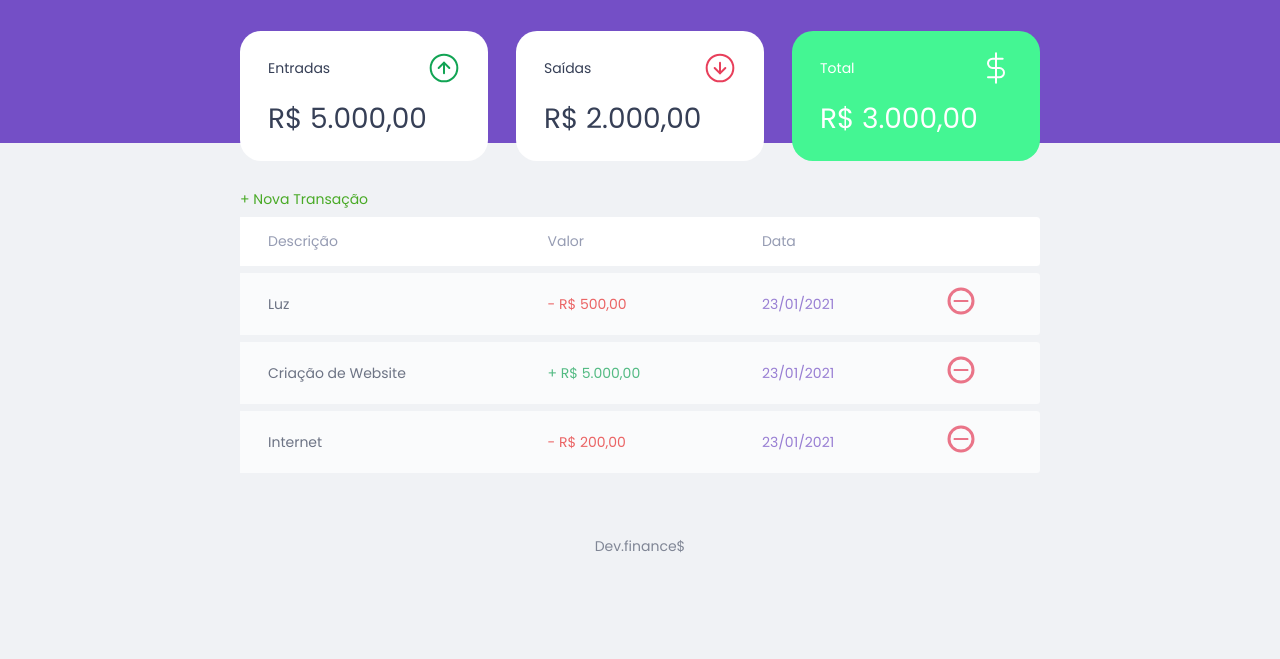
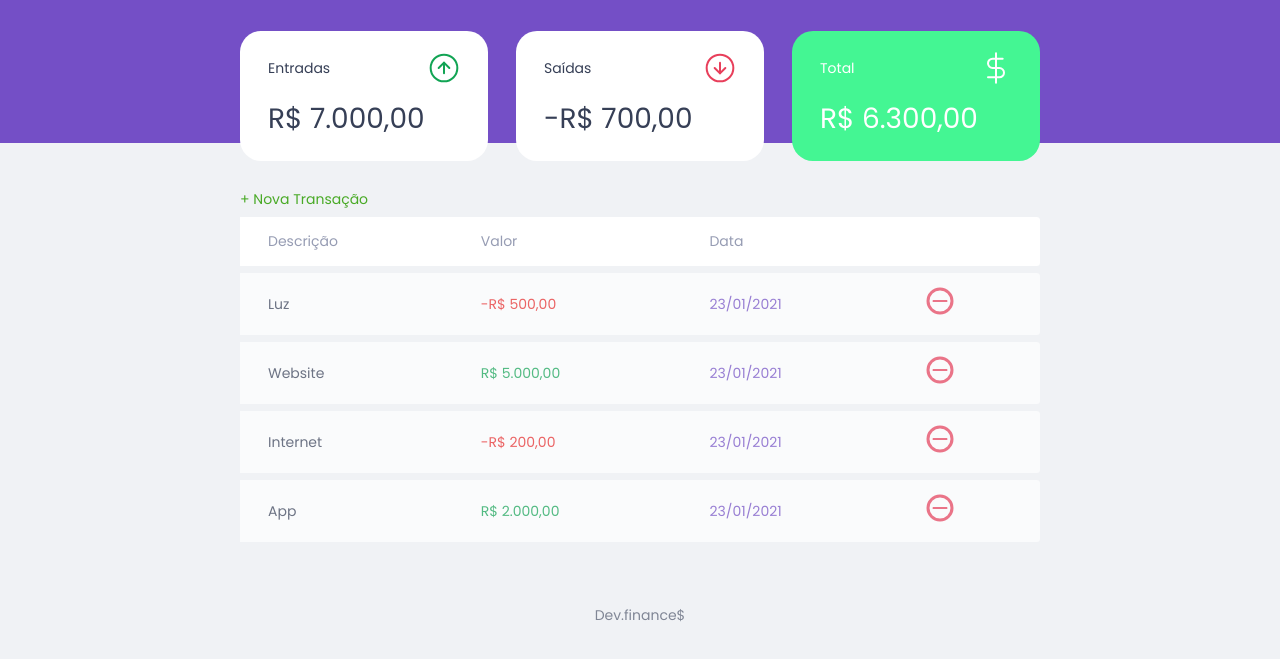
Before and after one commit to Lipekline/maratona-discover, a plain HTML site: page index.html in a window 1280 px wide. Shown: the part 55-714 px from the top of the page. Drawn offline with Linux system fonts and the light colour scheme.

Commit message:
javascript

```diff
--- a/index.html
+++ b/index.html
@@ -28,7 +28,7 @@
                     <span>Entradas</span>
                     <img src="./assets/income.svg" alt="imagem de entradas">
                 </h3>
-                <p>R$ 5.000,00</p>
+                <p id="incomeDisplay">R$ 5.000,00</p>
             </div>
 
             <div class="card">
@@ -36,14 +36,14 @@
                     <span>Saídas</span>
                     <img src="./assets/expense.svg" alt="imagem de saidas">
                 </h3>
-                <p>R$ 2.000,00</p>
+                <p id="expenseDisplay">R$ 2.000,00</p>
             </div>
             <div class="card total">
                 <h3>
                     <span>Total</span>
                     <img src="./assets/total.svg" alt="imagem do total">
                 </h3>
-                <p>R$ 3.000,00</p>
+                <p id="totalDisplay">R$ 3.000,00</p>
             </div>
 
         </section>
@@ -63,30 +63,7 @@
                     </tr>
                 </thead>
                 <tbody>
-                    <tr>
-                        <td class="description">Luz</td>
-                        <td class="expense">- R$ 500,00</td>
-                        <td class="date">23/01/2021</td>
-                        <td>
-                            <img src="./assets/minus.svg" alt="remover transação">
-                        </td>
-                    </tr>
-                    <tr>
-                        <td class="description">Criação de Website</td>
-                        <td class="income">+ R$ 5.000,00</td>
-                        <td class="date">23/01/2021</td>
-                        <td>
-                            <img src="./assets/minus.svg" alt="remover transação">
-                        </td>
-                    </tr>
-                    <tr>
-                        <td class="description">Internet</td>
-                        <td class="expense">- R$ 200,00</td>
-                        <td class="date">23/01/2021</td>
-                        <td>
-                            <img src="./assets/minus.svg" alt="remover transação">
-                        </td>
-                    </tr>
+
                 </tbody>
             </table>
         </section>
@@ -129,25 +106,9 @@
         <p>Dev.finance$</p>
     </footer>
 
-<script>
+<script src="./scripts.js">
 
-    const Modal = {
-        open(){
-            //abrir modal
-            // adicionar class active ao modal
-        document.querySelector('.modal-overlay')
-        .classList.add('active')
-        },
-        close(){
 
-            //fechar modal
-            // remover o class active do modaL
-
-        document.querySelector('.modal-overlay')
-        .classList.remove('active')
-
-        }
-    }
 </script>
 </body>
 
--- /dev/null
+++ b/scripts.js
@@ -0,0 +1,181 @@
+const Modal = {
+    open(){
+        //abrir modal
+        // adicionar class active ao modal
+    document.querySelector('.modal-overlay')
+    .classList.add('active')
+    },
+    close(){
+
+        //fechar modal
+        // remover o class active do modaL
+
+    document.querySelector('.modal-overlay')
+    .classList.remove('active')
+
+    }
+}
+
+const transactions = [
+    {
+    id: 1,
+    description: 'Luz',
+    amount: -50000,
+    date: '23/01/2021'
+    },
+    {
+    id: 2,
+    description: 'Website',
+    amount: 500000,
+    date: '23/01/2021'
+    },
+    {
+    id: 3,
+    description: 'Internet',
+    amount: -20000,
+    date: '23/01/2021'
+    },
+    {
+        id: 4,
+        description: 'App',
+        amount: 200000,
+        date: '23/01/2021'
+        }
+ ]
+
+const Transaction = {
+
+    all: transactions,
+    add(transaction){
+
+        Transaction.all.push(transaction)
+
+        App.reload()
+    },
+    incomes(){
+    let income = 0;
+
+    //pegar todas as transações
+    //para cada transação,
+    Transaction.all.forEach(transaction => {
+        // se ela for maior que zero
+        if(transaction.amount > 0){
+            //somar a uma variavel e retornar a variavel
+            income += transaction.amount;
+        }
+    } )
+
+       return income;
+    },
+    expenses(){
+        let expense = 0;
+
+        //pegar todas as transações
+        //para cada transação,
+        Transaction.all.forEach(transaction => {
+            // se ela for menor que zero
+            if(transaction.amount < 0){
+                //somar a uma variavel e retornar a variavel
+                expense += transaction.amount;
+            }
+        } )
+
+           return expense;
+    },
+    total(){
+        return Transaction.incomes() + Transaction.expenses();
+
+    }
+}
+
+
+const DOM = {
+
+    transactionsContainer: document.querySelector('#data-table tbody'),
+
+    addTransaction(transaction, index){
+        const tr = document.createElement('tr')
+        tr.innerHTML = DOM.innerHTMLTransaction(transaction)
+
+        DOM.transactionsContainer.appendChild(tr)
+    },
+
+    innerHTMLTransaction(transaction){
+
+        const Cssclasse = transaction.amount > 0 ? "income" : "expense"
+
+        const amount = Utils.formatCurrency(transaction.amount)
+
+        const html = `
+
+                        <td class="description">${transaction.description}</td>
+                        <td class="${Cssclasse}">${amount}</td>
+                        <td class="date">${transaction.date} </td>
+                        <td>
+                        <img src="./assets/minus.svg" alt="remover transação">
+                        </td>
+
+        `
+
+        return html
+    },
+
+    updateBalance(){
+        document
+        .getElementById('incomeDisplay')
+        .innerHTML = Utils.formatCurrency(Transaction.incomes())
+        document
+        .getElementById('expenseDisplay')
+        .innerHTML = Utils.formatCurrency(Transaction.expenses())
+        document
+        .getElementById('totalDisplay')
+        .innerHTML = Utils.formatCurrency(Transaction.total())
+
+    }
+}
+
+const Utils = {
+    formatCurrency(value){
+
+        const signal = Number(value) < 0 ? "-" : ""
+
+        value = String(value).replace(/\D/g, "")
+
+        value = Number(value)/100
+
+        value = value.toLocaleString("pt-BR", {
+            style: "currency",
+            currency: "BRL"
+        })
+
+        return signal + value
+    }
+}
+
+const App = {
+    init(){
+
+        Transaction.all.forEach(function(transaction){
+
+            DOM.addTransaction(transaction)
+        })
+
+        DOM.updateBalance()
+
+
+    },
+    reload(){
+
+        App.init()
+
+        Transaction.add({
+            id: 39,
+            description: "alo",
+            amount: 200,
+            date: '23/01/2021'
+
+        })
+    },
+}
+
+App.init()
```
